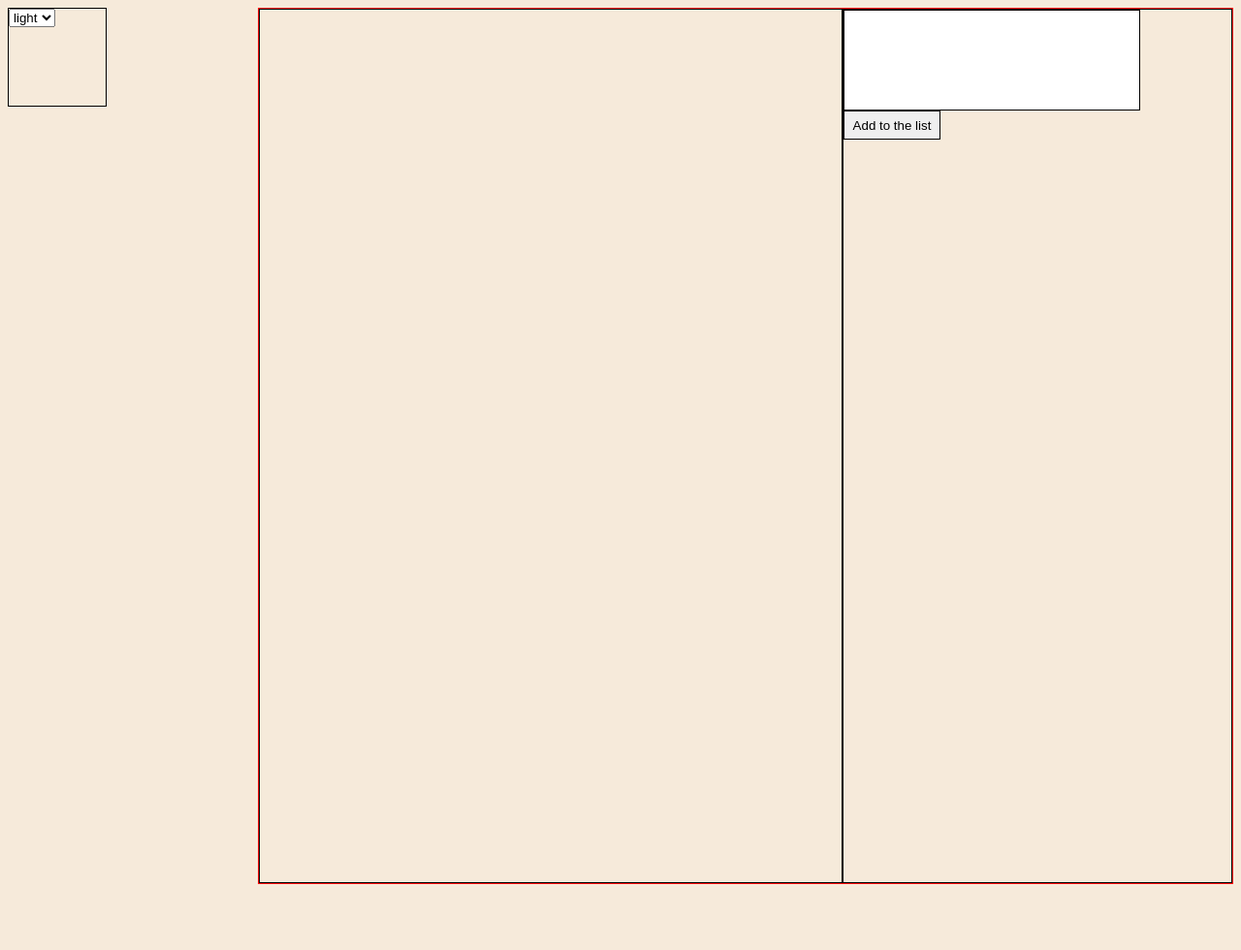
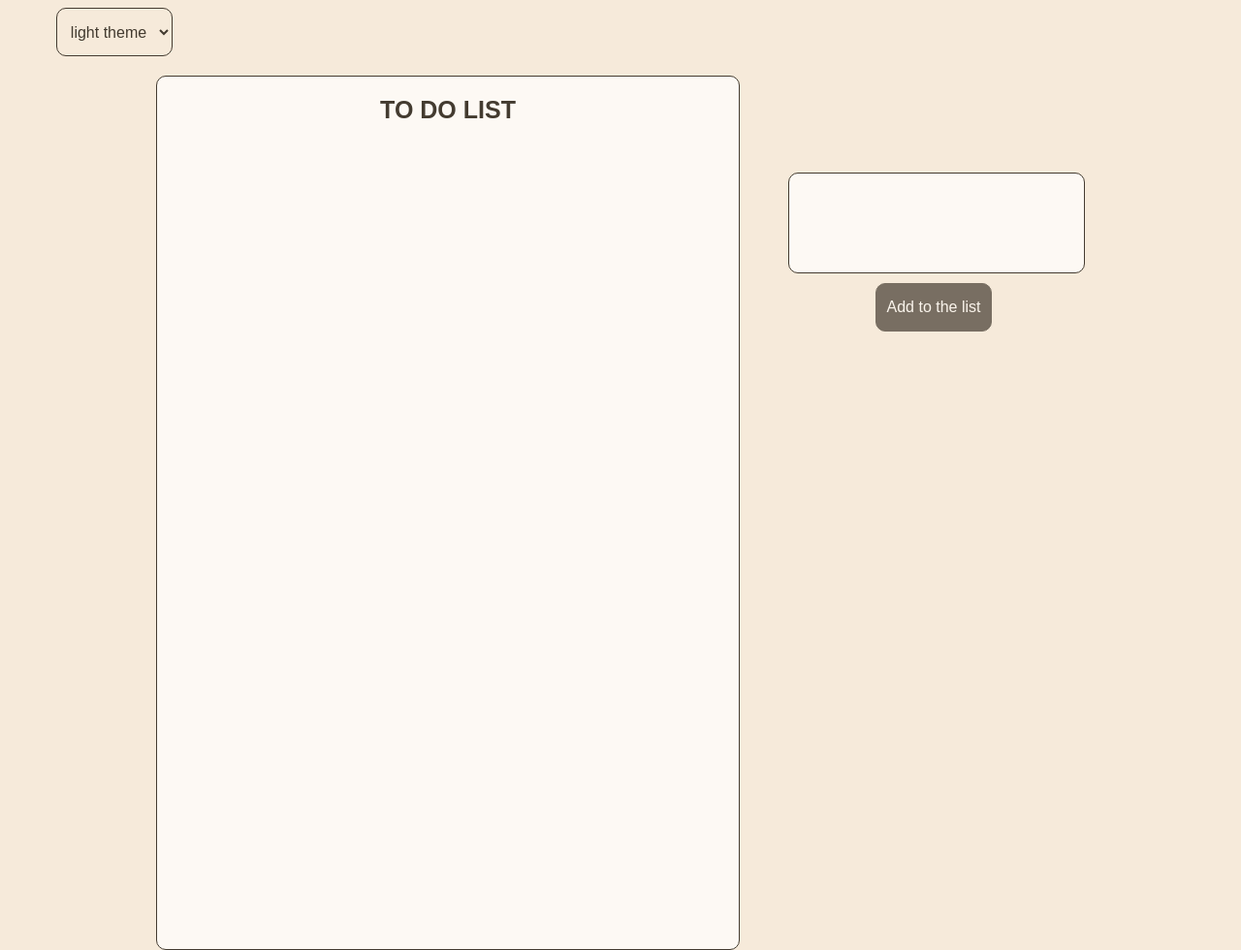
Before and after one commit to YulianaAnisiforova/toDoList, a plain HTML site: page index.html in a window 1280 px wide. Shown: the whole page at 97% size. Before the commit the page ends 920 px from the top, so only its background shows below. Drawn offline with Linux system fonts and the light colour scheme.

Commit message:
started js

```diff
--- a/index.html
+++ b/index.html
@@ -7,15 +7,18 @@
     <title>To do list</title>
 </head>
 <body>
-    <div class="app">
-        <div class="themeColor">
-            <select class="colorSelection" name="theme" id="">
-                <option value="light">light</option>
-                <option value="dark">dark</option>
-            </select>
-        </div>
+    <div>
+        <select class="colorSelection" name="theme" id="">
+            <option value="light theme">light theme</option>
+            <option value="dark theme">dark theme</option>
+        </select>
+    </div>
+
+    <div class="main">
         <div class="listAndBar">
-            <div class="list"></div>
+            <div class="list">
+                <div class="title">TO DO LIST</div>
+            </div>
             <div class="optionBar">
                 <div> <input class="addElement" type="text"> </div>
                 <div> <button class="addButton"> Add to the list </button> </div>
--- a/script.js
+++ b/script.js
@@ -0,0 +1,13 @@
+let colorSelection = document/querySelector('.colorSelection')
+let list = document.querySelector('.list')
+let addElement = document.querySelector('.addElement')
+let addButton = document.querySelector('.addButton')
+
+colorSelection.onclick = () => {
+    let val = colorSelection[colorSelection.selectedIndex].value
+    if (val == 'light theme') {
+        colorSelection.style = 'background-color: rgb(246, 234, 218)'
+    } else {
+        colorSelection.style = 'background-color: rgb(67, 59, 48)'
+    }
+}
--- a/style.css
+++ b/style.css
@@ -2,51 +2,81 @@ body {
     background-color: rgb(246, 234, 218);
 }
 
-.app {
+.colorSelection {
+    height: 50px;
+    width: 120px;
+    text-align: center;
+    border: 1px solid rgb(67, 59, 48);
+    border-radius: 10px;
+    background-color: rgb(246, 234, 218);
+    font-size: 16px;
+    color: rgb(67, 59, 48);
+    margin-left: 50px;
+    cursor: pointer;
+}
+
+.colorSelection:hover {
+    background-color: rgb(230, 214, 193);
+    transition: 0.5s;
+}
+
+.main {
     display: flex;
     justify-content: center;
 }
 
-.themeColor {
-    border: 1px solid black;
-    height: 100px;
-    width: 100px;
-    /* margin-left: auto;  */
-    /* margin-right: auto; */
-    /* float: right; */
-    position: relative;
-    margin-right: auto;
-}
-
-.colorSelection {
-
-}
-
 .listAndBar {
-    border: 1px solid red;
     display: flex;
+    margin-top: 20px;
 }
 
 .list {
-    border: 1px solid black;
+    border: 1px solid rgb(67, 59, 48);
+    border-radius: 10px;
     height: 900px;
     width: 600px;
+    background-color: rgb(253, 249, 244);
+    color: rgb(67, 59, 48);
+    font-family: Arial, Helvetica, sans-serif;
+}
+
+.title {
+    font-size: 25px;
+    font-weight: bold;
+    text-align: center;
+    margin: 20px;
 }
 
 .optionBar {
-    border: 1px solid black;
-    height: 900px;
-    width: 400px;
+    /* height: 900px; */
+    /* width: 400px; */
 }
 
 .addElement {
-    border: 1px solid black;
+    border: 1px solid rgb(67, 59, 48);
+    border-radius: 10px;
     height: 100px;
     width: 300px;
+    background-color: rgb(253, 249, 244);
+    margin-left: 50px;
+    margin-top: 100px;
 }
 
 .addButton {
-    border: 1px solid black;
-    height: 30px;
-    width: 100px;
+    border: 1px solid rgb(67, 59, 48);
+    border-radius: 10px;
+    background-color: rgb(67, 59, 48);
+    height: 50px;
+    width: 120px;
+    color: rgb(253, 249, 244);
+    font-size: 16px;
+    opacity: 0.7;
+    margin-left: 140px;
+    margin-top: 10px;
+    cursor: pointer;
 }
+
+.addButton:hover {
+    opacity: 1;
+    transition: 0.5s;
+}
```
